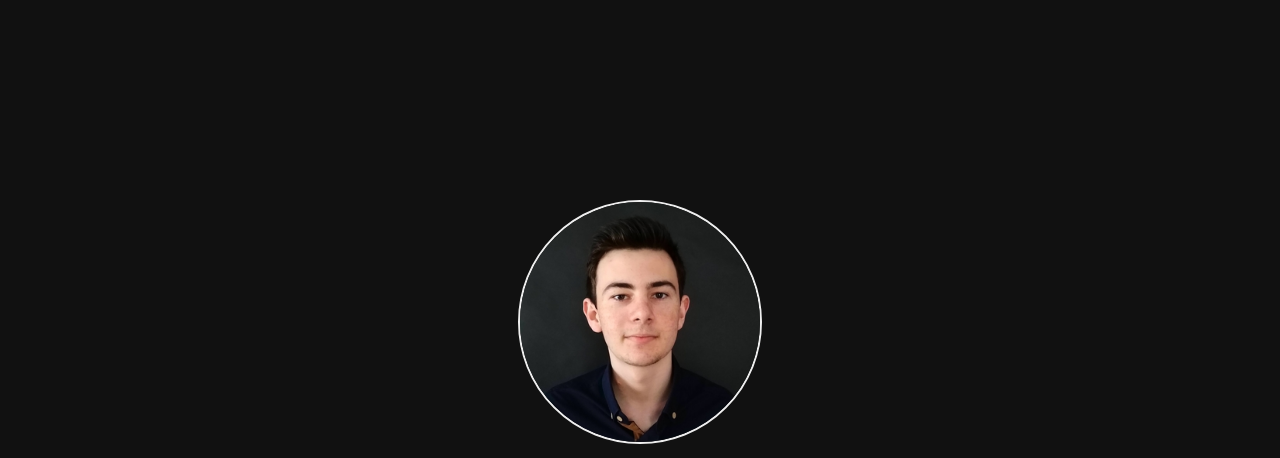
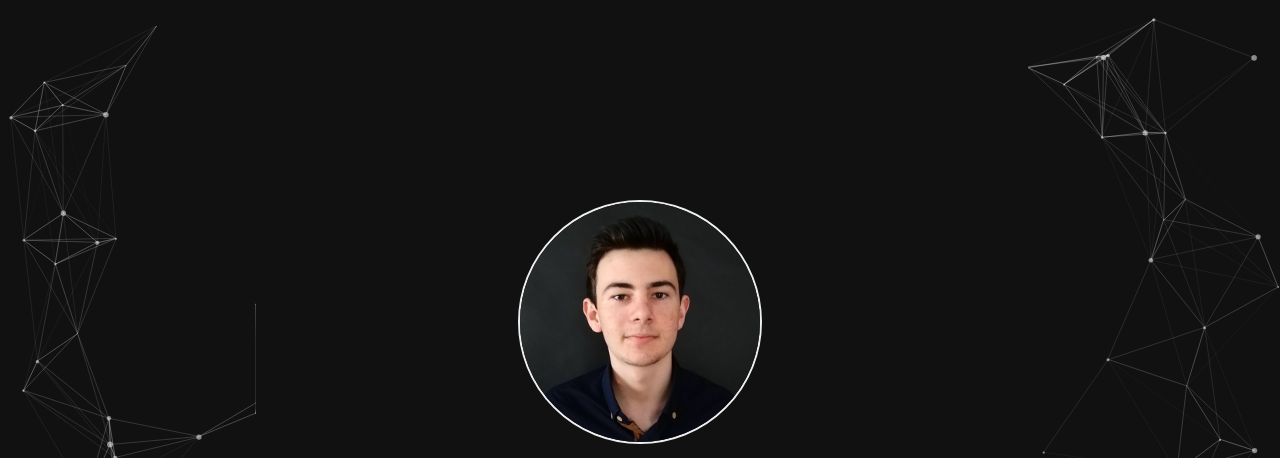
Before and after one commit to cristicismas/cristicismas.github.io, a plain HTML site: page index.html in a window 1280 px wide. Shown: the top 458 px of the page. Drawn offline with Linux system fonts and the light colour scheme.

Commit message:
Add particles js and use it in #hero

```diff
--- a/css/global.css
+++ b/css/global.css
@@ -4,6 +4,7 @@ body {
     padding: 0;
     background-color: #222;
     color: #eee;
+    overflow-x: hidden;
     font-family: 'Titillium Web', sans-serif;
 }
 
--- /dev/null
+++ b/css/particles.css
@@ -0,0 +1,13 @@
+#particles {
+    display: flex;
+    justify-content: space-between;
+    position: absolute;
+    top: 0;
+    left: 0;
+    height: 100vh;
+    width: 100vw;
+}
+
+#particles > * {
+    width: 20vw;
+}
--- a/index.html
+++ b/index.html
@@ -12,6 +12,7 @@
     <link rel="stylesheet" href="css/aos.css">
 
     <link rel="stylesheet" href="css/global.css">
+    <link rel="stylesheet" href="css/particles.css">
     <link rel="stylesheet" href="css/contact-links.css">
     <link rel="stylesheet" href="css/hero.css">
     <link rel="stylesheet" href="css/projects.css">
@@ -25,6 +26,11 @@
         <a id="linkedin" target="_blank" href="https://www.linkedin.com/in/cristi-cismas-409482151/">in</a>
         <a id="gmail" target="_blank" href="mailto:cristicismas99@gmail.com">@</a>
     </nav>
+
+    <div id="particles">
+        <div id="left"></div>
+        <div id="right"></div>
+    </div>
 
     <section id="hero">
         <img id="profile-image" src="images/profile-image.jpg" alt="profile image">
@@ -126,6 +132,7 @@
         </div>
     </section>
 
+    <script src="scripts/particles.min.js"></script>
     <script src="scripts/aos.js"></script>
     <script src="scripts/typed.min.js"></script>
     <script src="scripts/index.js"></script>
--- a/scripts/index.js
+++ b/scripts/index.js
@@ -64,3 +64,14 @@ window.onscroll = function (e) {
         }
     }
 };
+
+
+// Particles
+
+particlesJS.load('left', 'scripts/particlesjs-config.json', function() {
+    console.log('callback - particles.js config loaded');
+});
+
+particlesJS.load('right', 'scripts/particlesjs-config.json', function() {
+    console.log('callback - particles.js config loaded');
+});
--- /dev/null
+++ b/scripts/particlesjs-config.json
@@ -0,0 +1,110 @@
+{
+  "particles": {
+    "number": {
+      "value": 120,
+      "density": {
+        "enable": true,
+        "value_area": 800
+      }
+    },
+    "color": {
+      "value": "#ffffff"
+    },
+    "shape": {
+      "type": "circle",
+      "stroke": {
+        "width": 0,
+        "color": "#000000"
+      },
+      "polygon": {
+        "nb_sides": 5
+      },
+      "image": {
+        "src": "img/github.svg",
+        "width": 100,
+        "height": 100
+      }
+    },
+    "opacity": {
+      "value": 0.5,
+      "random": false,
+      "anim": {
+        "enable": false,
+        "speed": 1,
+        "opacity_min": 0.1,
+        "sync": false
+      }
+    },
+    "size": {
+      "value": 3,
+      "random": true,
+      "anim": {
+        "enable": false,
+        "speed": 40,
+        "size_min": 0.1,
+        "sync": false
+      }
+    },
+    "line_linked": {
+      "enable": true,
+      "distance": 150,
+      "color": "#ffffff",
+      "opacity": 0.4,
+      "width": 1
+    },
+    "move": {
+      "enable": true,
+      "speed": 1,
+      "direction": "bottom",
+      "random": false,
+      "straight": false,
+      "out_mode": "out",
+      "bounce": false,
+      "attract": {
+        "enable": false,
+        "rotateX": 600,
+        "rotateY": 1200
+      }
+    }
+  },
+  "interactivity": {
+    "detect_on": "canvas",
+    "events": {
+      "onhover": {
+        "enable": false,
+        "mode": "grab"
+      },
+      "onclick": {
+        "enable": false,
+        "mode": "repulse"
+      },
+      "resize": true
+    },
+    "modes": {
+      "grab": {
+        "distance": 400,
+        "line_linked": {
+          "opacity": 1
+        }
+      },
+      "bubble": {
+        "distance": 400,
+        "size": 40,
+        "duration": 2,
+        "opacity": 8,
+        "speed": 3
+      },
+      "repulse": {
+        "distance": 200,
+        "duration": 0.4
+      },
+      "push": {
+        "particles_nb": 4
+      },
+      "remove": {
+        "particles_nb": 2
+      }
+    }
+  },
+  "retina_detect": true
+}
```
Also changed, not shown: scripts/particles.min.js (added).
